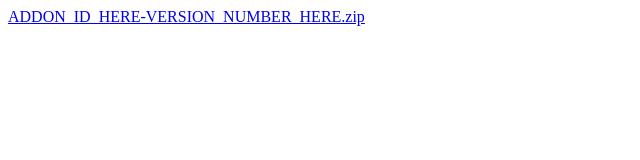
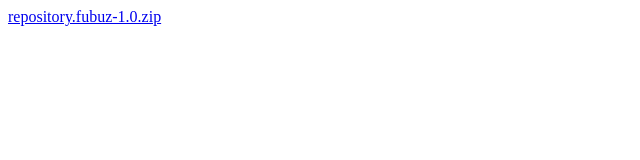
Before and after one commit to adenaan/addielive, a plain HTML site: page index.html in a window 1280 px wide. Shown: the whole page, without its empty margins (0-640 px from the left). Drawn offline with Linux system fonts and the light colour scheme.

Commit message:
Add files via upload

```diff
--- a/index.html
+++ b/index.html
@@ -1,2 +1,2 @@
 <!DOCTYPE html>
-<a href="ADDON_ID_HERE-VERSION_NUMBER_HERE.zip">ADDON_ID_HERE-VERSION_NUMBER_HERE.zip</a>
+<a href="repository.fubuz-1.0.zip">repository.fubuz-1.0.zip</a>
```
Also changed, not shown: 1 other file.
